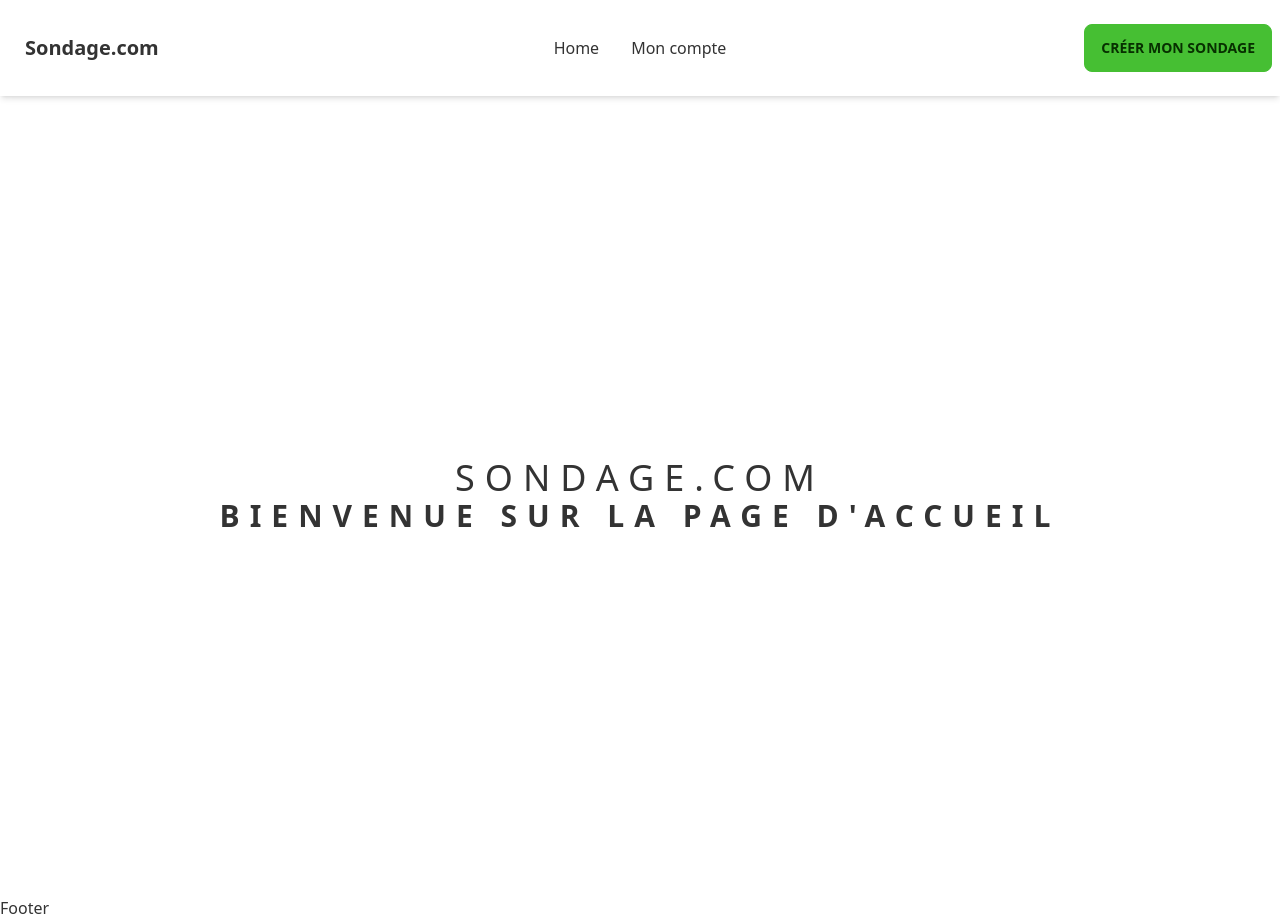
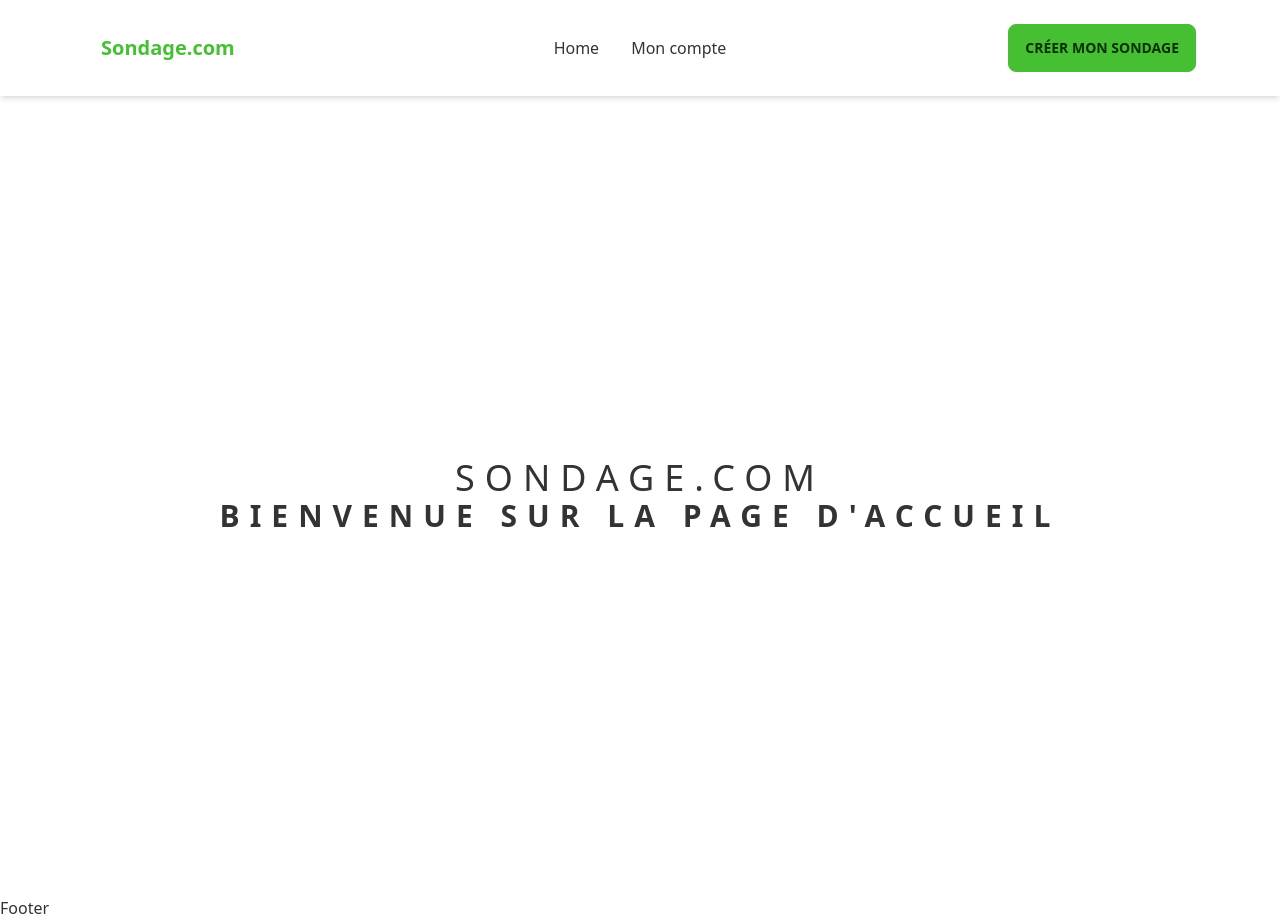
Before and after one commit to NdMamadouDv/Sondage_v1, a Next.js app: page / in a window 1280 px wide. Built offline with nearby package versions, Linux system fonts and the light colour scheme.

Commit message:
second commit

```diff
--- a/app/Navbar.jsx
+++ b/app/Navbar.jsx
@@ -3,8 +3,8 @@ import React from "react";
 
 function Navbar() {
   return (
-    <header className="sticky top-0 z-20">
-      <div className="navbar bg-base-100 shadow-md py-6">
+    <header className="sticky top-0 z-20 shadow-md">
+      <div className="navbar bg-base-100  py-6 layout">
         <div className="navbar-start">
           <div className="dropdown">
             <label tabIndex={0} className="btn btn-ghost lg:hidden">
--- a/app/globals.css
+++ b/app/globals.css
@@ -28,19 +28,19 @@
 }
 @layer components {
   .h1 {
-    @apply text-2xl md:text-4xl uppercase tracking-[10px];
+    @apply font-Fjalla text-2xl md:text-4xl uppercase tracking-[10px];
   }
 
   .h2 {
-    @apply text-xl font-bold md:text-3xl uppercase tracking-[10px];
+    @apply font-Fjalla text-xl font-bold md:text-3xl uppercase tracking-[10px];
   }
 
   .h3 {
-    @apply text-xl font-bold uppercase tracking-[10px];
+    @apply font-Fjalla text-xl font-bold uppercase tracking-[10px];
   }
 
   .h4 {
-    @apply text-base font-bold md:text-lg;
+    @apply font-Fjalla text-base font-bold md:text-lg;
   }
 }
 .layout {
--- a/tailwind.config.js
+++ b/tailwind.config.js
@@ -15,19 +15,6 @@ module.exports = {
       fontFamily: {
         Source: ["Source Sans Pro", ...defaultTheme.fontFamily.sans],
         Fjalla: ["Fjalla One", ...defaultTheme.fontFamily.sans],
-      },
-      colors: {
-        primary: {
-          "vert-500": "#46BF33",
-          "vert-400": "#5FD04E",
-          "vert-300": "#A7E69E",
-          "bleu-500": "#19166A",
-          "bleu-400": "#0D1A8A",
-          "bleu-300": "#12439F",
-          "bleu-200": "#626DE7",
-          noir: "#0D0A1B",
-          blanc: "#FAF7F4",
-        },
       },
     },
   },
```
